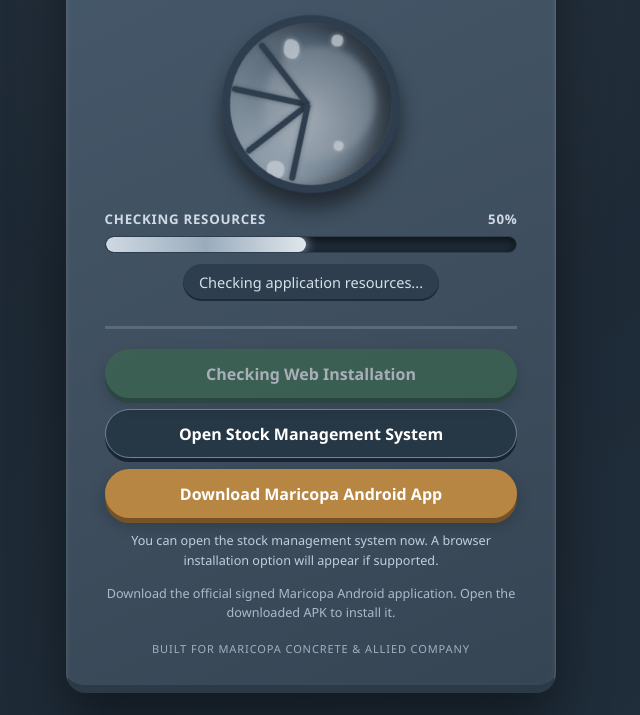
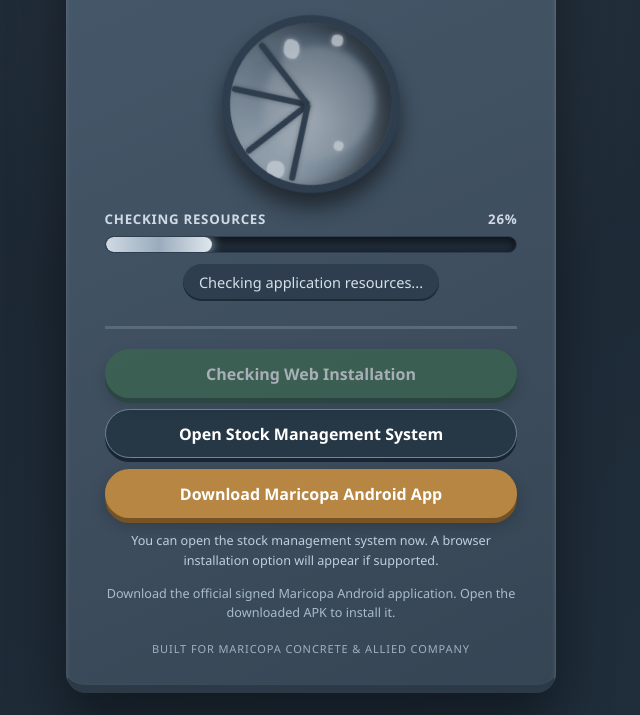
Before and after one commit to ImmaculateT/stock-management, a plain HTML site: page index.html in a window 1280 px wide. Shown: the part 159-874 px from the top of the page, without its empty margins (329-969 px from the left). Drawn offline with Linux system fonts and the light colour scheme.

Commit message:
Update index.html

```diff
--- a/index.html
+++ b/index.html
@@ -401,7 +401,7 @@
   const APK_DOWNLOAD_URL =
     "https://github.com/ImmaculateT/stock-management/releases/download/v1.0.0/app-release.apk";
 
-  const MIN_LOADING_TIME = 11000;
+ const MIN_LOADING_TIME = 30000;;
   const startTime = performance.now();
 
   const el = (id) => document.getElementById(id);
```
